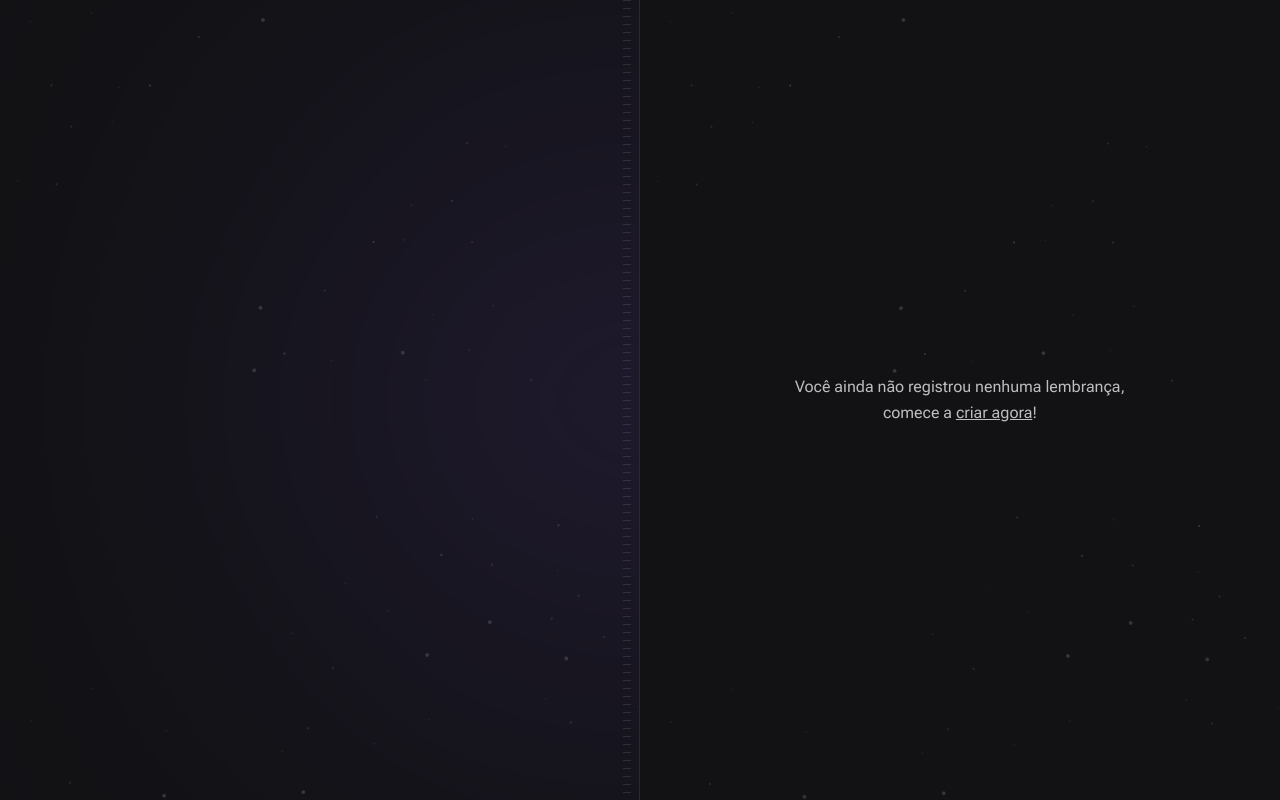
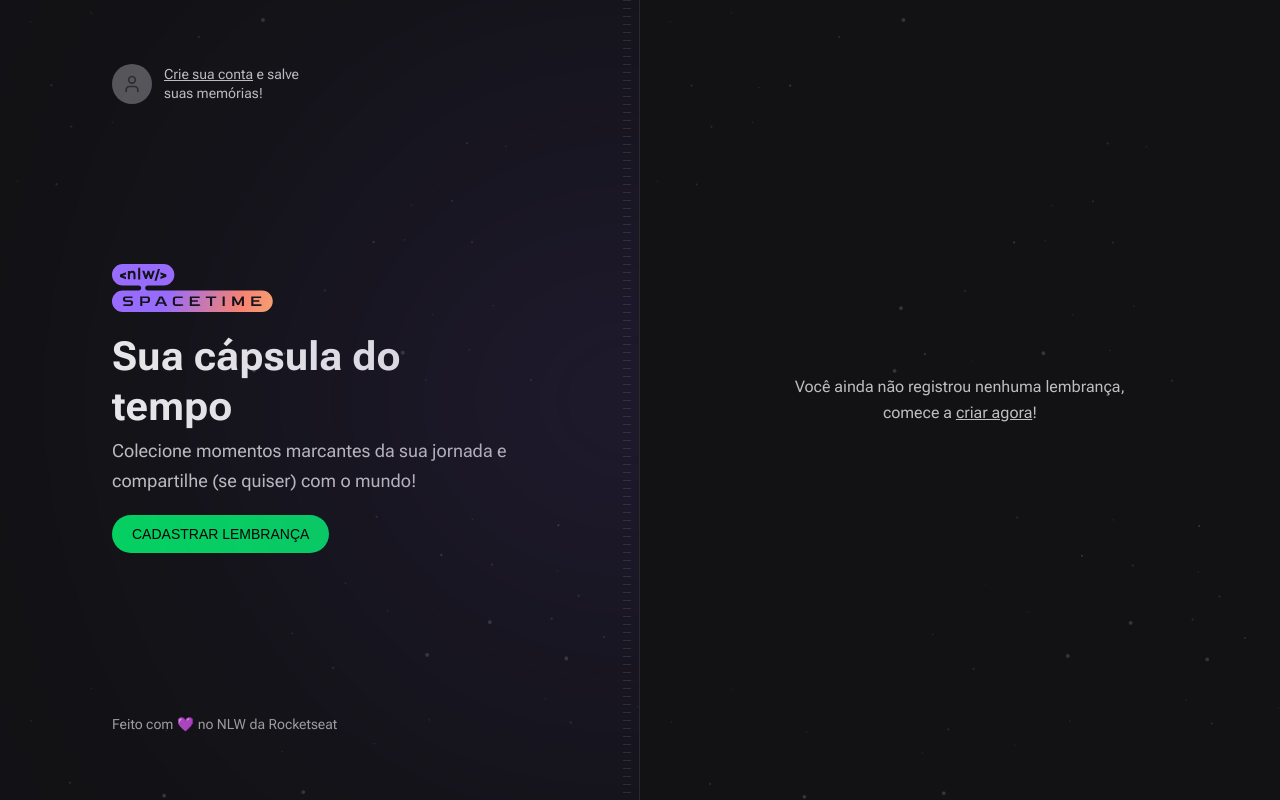
Before and after one commit to thiagorochatr/nlw-spacetime, a Next.js app in the folder web/: page / in a window 1280 px wide. Built offline with nearby package versions, Linux system fonts and the light colour scheme; a web font is replaced by a local one.

Commit message:
front básico finalizado - aula 2

```diff
--- a/web/package.json
+++ b/web/package.json
@@ -15,6 +15,7 @@
     "autoprefixer": "10.4.14",
     "eslint": "8.40.0",
     "eslint-config-next": "13.4.2",
+    "lucide-react": "^0.218.0",
     "next": "13.4.2",
     "postcss": "8.4.23",
     "react": "18.2.0",
--- a/web/src/app/globals.css
+++ b/web/src/app/globals.css
@@ -1,3 +1,8 @@
 @tailwind base;
 @tailwind components;
 @tailwind utilities;
+
+body {
+  -webkit-font-smoothing: antialiased;
+  text-rendering: optimizeLegibility;
+}
--- a/web/src/app/page.tsx
+++ b/web/src/app/page.tsx
@@ -1,3 +1,7 @@
+import { User } from 'lucide-react'
+import nlwLogo from '../assets/nlw-spacetime-logo.svg'
+import Image from 'next/image'
+
 export default function Home() {
   return (
     <main className="grid min-h-screen grid-cols-2">
@@ -7,6 +11,47 @@
         <div className="absolute right-0 top-1/2 h-[288px] w-[526px] -translate-y-1/2 translate-x-1/2 rounded-full bg-purple-700 opacity-50 blur-full" />
         {/* Stripes */}
         <div className="absolute bottom-0 right-2 top-0 w-2 bg-stripes" />
+
+        {/* Sign In */}
+        <a
+          href=""
+          className="flex items-center gap-3 text-left transition-colors hover:text-gray-50"
+        >
+          <div className="flex h-10 w-10 items-center justify-center rounded-full bg-gray-400">
+            <User className="h-5 w-5 text-gray-500" />
+          </div>
+
+          <p className="max-w-[140px] text-sm leading-snug">
+            <span className="underline">Crie sua conta</span> e salve suas
+            memórias!
+          </p>
+        </a>
+
+        {/* Hero */}
+        <div className="space-y-5">
+          <Image src={nlwLogo} alt="Nlw Spacetime Logo" />
+          <div className="max-w-[420px] space-y-1">
+            <h1 className="text-5xl font-bold leading-tight text-gray-50">
+              Sua cápsula do tempo
+            </h1>
+            <p className="text-lg leading-relaxed">
+              Colecione momentos marcantes da sua jornada e compartilhe (se
+              quiser) com o mundo!
+            </p>
+          </div>
+
+          <a
+            href=""
+            className="inline-block rounded-full bg-green-500 px-5 py-3 font-alt text-sm uppercase leading-none text-black hover:bg-green-600"
+          >
+            CADASTRAR LEMBRANÇA
+          </a>
+        </div>
+
+        {/* Copyright */}
+        <div className="text-sm leading-relaxed text-gray-200">
+          Feito com 💜 no NLW da Rocketseat
+        </div>
       </div>
 
       {/* Right */}
--- a/web/tailwind.config.js
+++ b/web/tailwind.config.js
@@ -83,6 +83,9 @@
       backgroundSize: {
         stripes: '100% 8px',
       },
+      fontSize: {
+        '5xl': '2.5rem',
+      },
     },
   },
   plugins: [],
```
Also changed, not shown: web/src/assets/nlw-spacetime-logo.svg (added), 1 other file (tests, documents, lock files or other folders).
